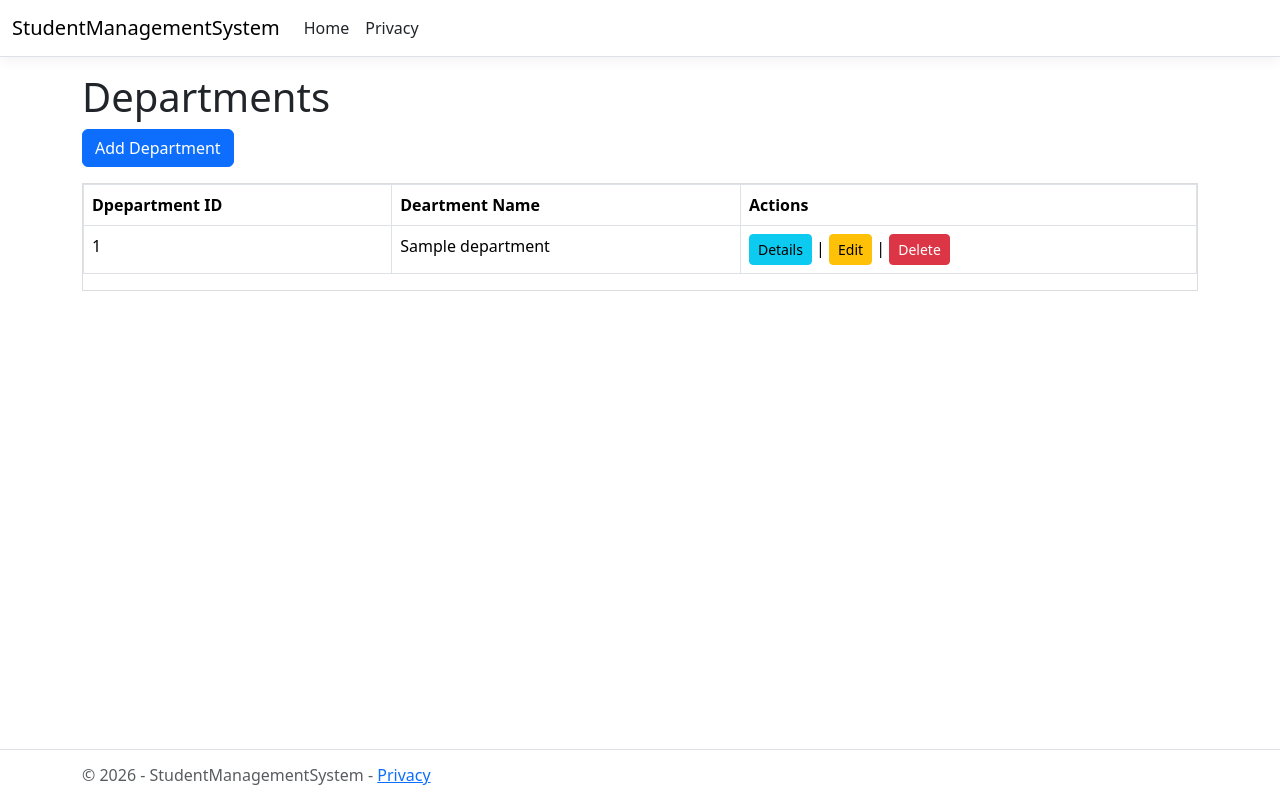
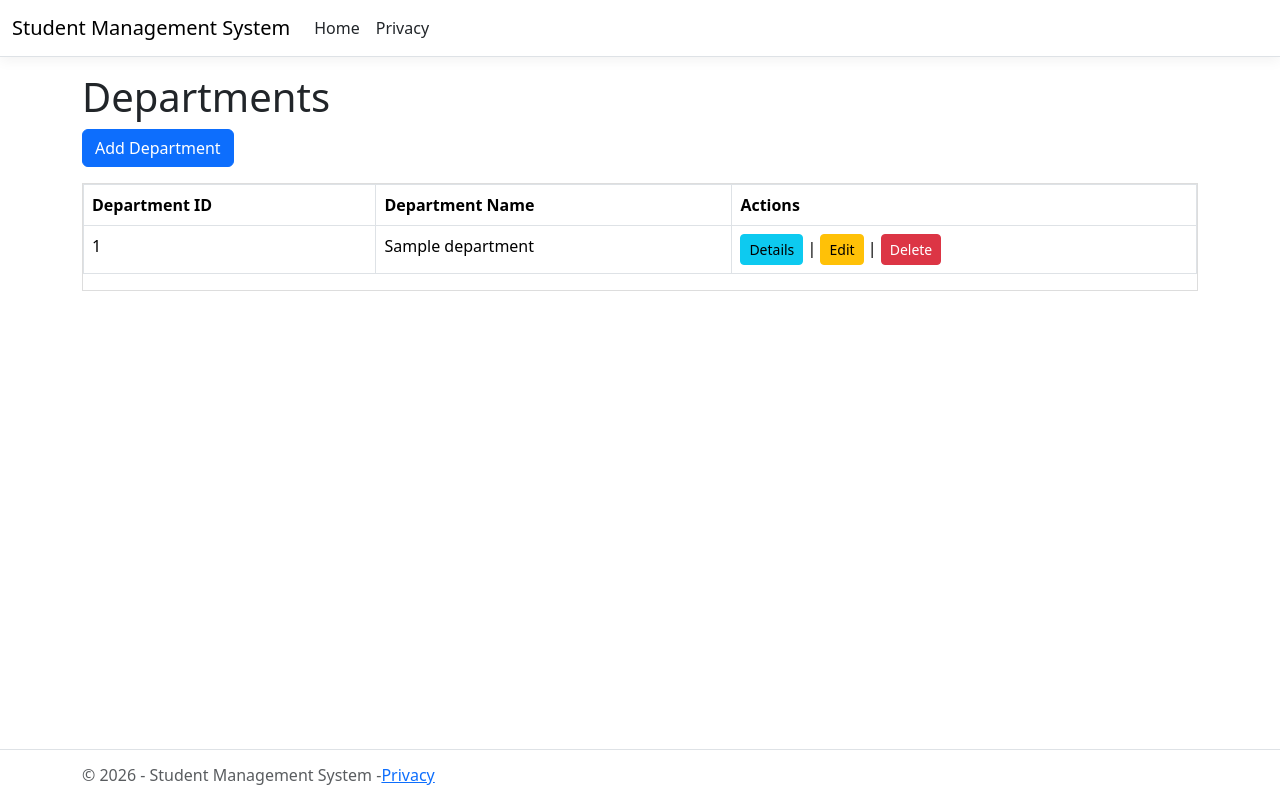
Before and after one commit to ZequeIrish/StudentManagementSystem, an ASP.NET Core app: page /Departments in a window 1280 px wide. Run offline with ASP.NET Core 8, Linux system fonts and the light colour scheme; tables that the repository leaves empty hold one stand-in row (values such as "Sample post"); style sheets or scripts are compiled from the project's sources; the project's own start-up code is not run, and a stand-in starts its controllers and pages.

Commit message:
Fix typos, add menu links, and clean up code (Step 10)
- Departments page: correct column headings, popup labels and titles
- Departments: "Department name is required." message, trim new names
- Top menu: Students, Courses, Departments and Admins links when logged in
- Student create form: add browser-side validation like the edit form
- Remove unused DbContext property and duplicate JavaScript functions
- Tidy formatting in StudentsController and site.js

Co-Authored-By: Claude Opus 5.5 <noreply@anthropic.com>

```diff
--- a/StudentManagementSystem/Controllers/DepartmentsController.cs
+++ b/StudentManagementSystem/Controllers/DepartmentsController.cs
@@ -25,8 +25,10 @@ namespace StudentManagementSystem.Controllers
         {
             if (string.IsNullOrWhiteSpace(department.DepartmentName))
             {
-                return BadRequest("Course name is required.");
+                return BadRequest("Department name is required.");
             }
+
+            department.DepartmentName = department.DepartmentName.Trim();
 
             _context.Departments.Add(department);
             await _context.SaveChangesAsync();
--- a/StudentManagementSystem/Controllers/StudentsController.cs
+++ b/StudentManagementSystem/Controllers/StudentsController.cs
@@ -78,8 +78,6 @@ public class StudentsController : Controller
         .ToListAsync();
 
             ViewBag.DepartmentSummary = departmentSummary;
-
-
 
         // Average Age (null when there are no students)
         double? averageAge = await _context.Students
@@ -162,8 +160,7 @@ public class StudentsController : Controller
         ViewBag.Courses = await _context.Courses.ToListAsync();
 
         return View(student);
-
-}
+    }
 
     // GET: STUDENTS/Edit/5
     public async Task<IActionResult> Edit(int? id)
--- a/StudentManagementSystem/Models/StudentManagementDbContext.cs
+++ b/StudentManagementSystem/Models/StudentManagementDbContext.cs
@@ -22,7 +22,6 @@ public partial class StudentManagementDbContext : DbContext
     public virtual DbSet<Student> Students { get; set; }
 
     public virtual DbSet<Admin> Admins { get; set; }
-    public object Department { get; internal set; }
 
     protected override void OnModelCreating(ModelBuilder modelBuilder)
     {
--- a/StudentManagementSystem/Views/Departments/Index.cshtml
+++ b/StudentManagementSystem/Views/Departments/Index.cshtml
@@ -20,8 +20,8 @@
 
         <thead>
             <tr>
-				<th>Dpepartment ID</th>
-				<th>Deartment Name</th>
+				<th>Department ID</th>
+				<th>Department Name</th>
                 <th>Actions</th>
             </tr>
         </thead>
@@ -132,7 +132,7 @@
     <div class="department-modal-content">
 
         <div class="department-modal-header">
-            <h2>Edit Departments</h2>
+            <h2>Edit Department</h2>
 
             <button type="button"
                     class="close-button"
@@ -198,12 +198,12 @@
         <div class="department-modal-body">
 
             <p>
-                <strong>Course ID:</strong>
+                <strong>Department ID:</strong>
                 <span id="detailsDepartmentId"></span>
             </p>
 
             <p>
-                <strong>Course Name:</strong>
+                <strong>Department Name:</strong>
                 <span id="detailsDepartmentName"></span>
             </p>
         </div>
@@ -248,7 +248,7 @@
 
             <p>
                 Are you sure you want to delete
-                <strong id="deleteDepartmentName"></strong>
+                <strong id="deleteDepartmentName"></strong>?
             </p>
 
         </div>
--- a/StudentManagementSystem/Views/Shared/_Layout.cshtml
+++ b/StudentManagementSystem/Views/Shared/_Layout.cshtml
@@ -3,7 +3,7 @@
 <head>
     <meta charset="utf-8" />
     <meta name="viewport" content="width=device-width, initial-scale=1.0" />
-    <title>@ViewData["Title"] - StudentManagementSystem</title>
+    <title>@ViewData["Title"] - Student Management System</title>
     <script type="importmap"></script>
     <link rel="stylesheet" href="~/lib/bootstrap/dist/css/bootstrap.min.css" />
     <link rel="stylesheet" href="~/css/site.css" asp-append-version="true" />
@@ -14,7 +14,7 @@
     <header>
         <nav class="navbar navbar-expand-sm navbar-toggleable-sm navbar-light bg-white border-bottom box-shadow mb-3">
             <div class="container-fluid">
-                <a class="navbar-brand" asp-area="" asp-controller="Home" asp-action="Index">StudentManagementSystem</a>
+                <a class="navbar-brand" asp-area="" asp-controller="Home" asp-action="Index">Student Management System</a>
                 <button class="navbar-toggler" type="button" data-bs-toggle="collapse" data-bs-target=".navbar-collapse" aria-controls="navbarSupportedContent"
                         aria-expanded="false" aria-label="Toggle navigation">
                     <span class="navbar-toggler-icon"></span>
@@ -24,15 +24,24 @@
                         <li class="nav-item">
                             <a class="nav-link text-dark" asp-area="" asp-controller="Home" asp-action="Index">Home</a>
                         </li>
-                        <li class="nav-item">
-                            <a class="nav-link text-dark" asp-area="" asp-controller="Home" asp-action="Privacy">Privacy</a>
-                        </li>
                         @if (User.Identity?.IsAuthenticated == true)
                         {
+                            <li class="nav-item">
+                                <a class="nav-link text-dark" asp-area="" asp-controller="Students" asp-action="Index">Students</a>
+                            </li>
+                            <li class="nav-item">
+                                <a class="nav-link text-dark" asp-area="" asp-controller="Courses" asp-action="Index">Courses</a>
+                            </li>
+                            <li class="nav-item">
+                                <a class="nav-link text-dark" asp-area="" asp-controller="Departments" asp-action="Index">Departments</a>
+                            </li>
                             <li class="nav-item">
                                 <a class="nav-link text-dark" asp-area="" asp-controller="Admins" asp-action="Index">Admins</a>
                             </li>
                         }
+                        <li class="nav-item">
+                            <a class="nav-link text-dark" asp-area="" asp-controller="Home" asp-action="Privacy">Privacy</a>
+                        </li>
                     </ul>
 
                     @if (User.Identity?.IsAuthenticated == true)
@@ -54,7 +63,7 @@
 
     <footer class="border-top footer text-muted">
         <div class="container">
-            &copy; 2026 - StudentManagementSystem - <a asp-area="" asp-controller="Home" asp-action="Privacy">Privacy</a>
+            &copy; 2026 - Student Management System -<a asp-area="" asp-controller="Home" asp-action="Privacy">Privacy</a>
         </div>
     </footer>
     <script src="~/lib/jquery/dist/jquery.min.js"></script>
--- a/StudentManagementSystem/Views/Students/Create.cshtml
+++ b/StudentManagementSystem/Views/Students/Create.cshtml
@@ -88,3 +88,7 @@
 <div>
     <a asp-action="Index">Back to List</a>
 </div>
+
+@section Scripts {
+    @{await Html.RenderPartialAsync("_ValidationScriptsPartial");}
+}
--- a/StudentManagementSystem/wwwroot/js/site.js
+++ b/StudentManagementSystem/wwwroot/js/site.js
@@ -153,23 +153,6 @@ function openCourseDetailsModal(courseId, courseName) {
 }
 
 //FunctionDetailsModal
-function closeCourseDetailsModal() {
-
-    document.getElementById("courseDetailsModal").style.display =
-        "none";
-} function openCourseDetailsModal(courseId, courseName) {
-
-    document.getElementById("detailsCourseId").innerText =
-        courseId;
-
-    document.getElementById("detailsCourseName").innerText =
-        courseName;
-
-    document.getElementById("courseDetailsModal").style.display =
-        "block";
-}
-
-
 function closeCourseDetailsModal() {
 
     document.getElementById("courseDetailsModal").style.display =
@@ -409,12 +392,10 @@ async function deleteDepartment() {
         const response = await fetch(
             `/Departments/DeleteDepartment/${departmentId}`,
             {
-
                 method: "POST",
                 headers: {
                     "RequestVerificationToken": getAntiForgeryToken()
                 }
-
             }
         );
 
```
